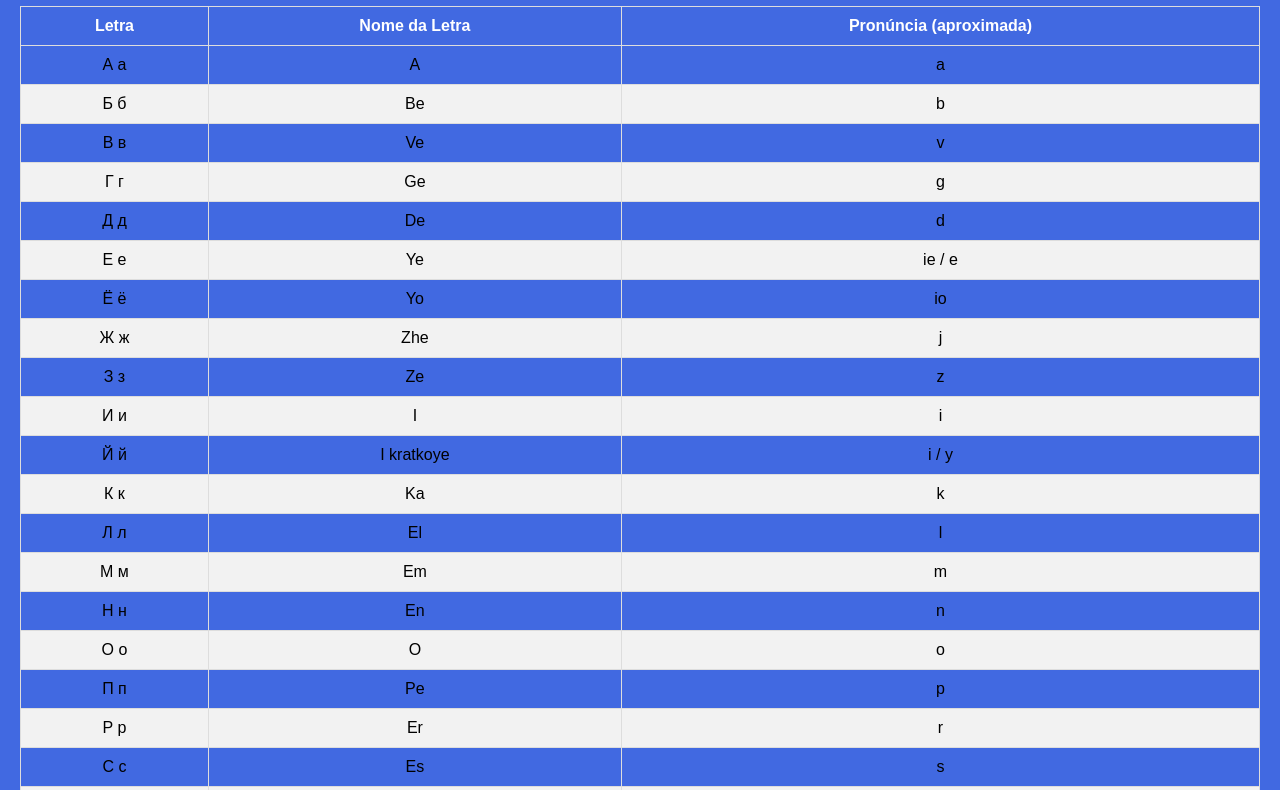
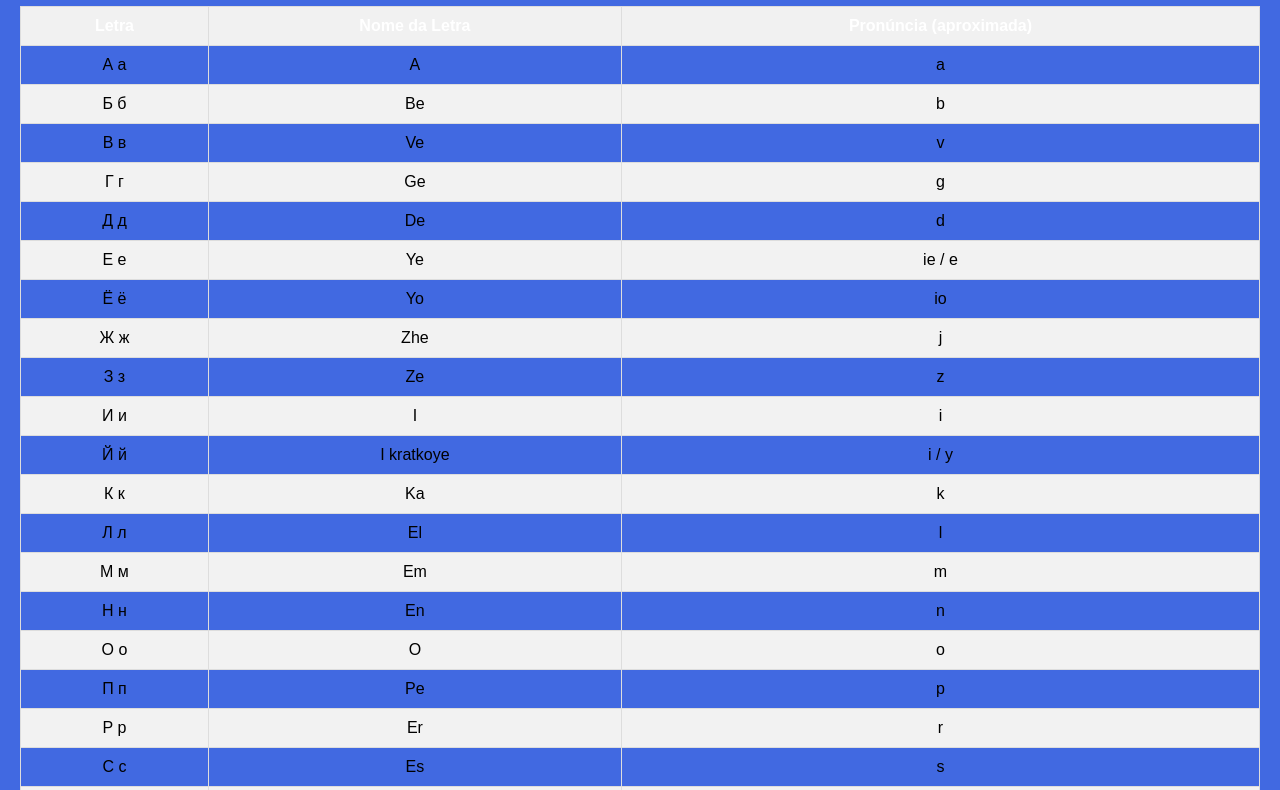
Before and after one commit to MarkinAndrade/Vamos-Aprender-Russo, a plain HTML site: page Alfabeto.html in a window 1280 px wide. Shown: the part 291-1081 px from the top of the page. Drawn offline with Linux system fonts and the light colour scheme.

Commit message:
Update Alfabeto.html

```diff
--- a/Alfabeto.html
+++ b/Alfabeto.html
@@ -93,7 +93,7 @@
             text-align: center;
         }
         th {
-            background-color: #4169e1;
+            background-color: #f1f1f1;
             color: white;
         }
         tr:nth-child(even) {
```
